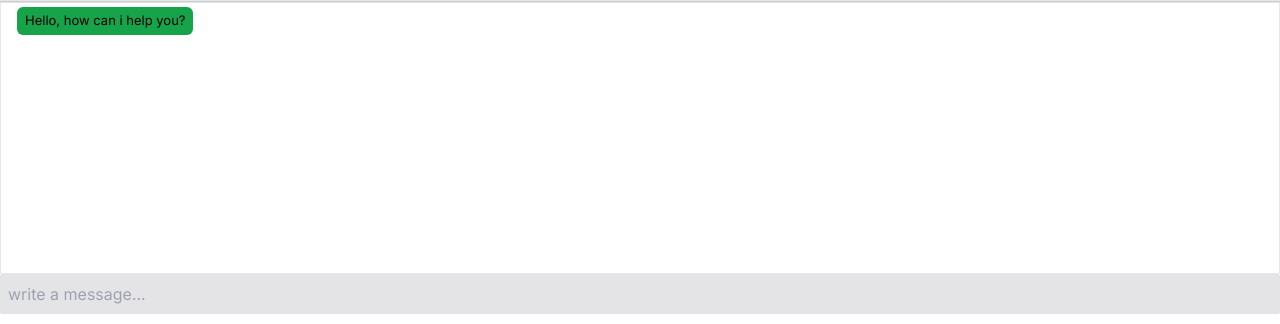
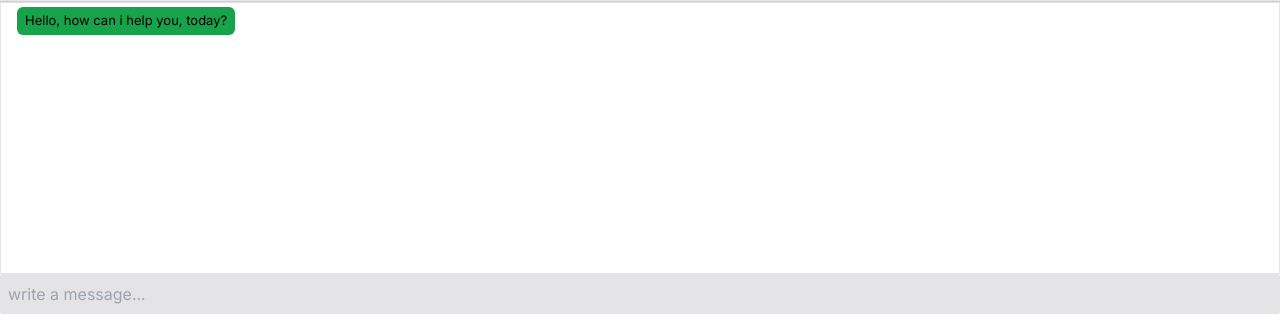
Before and after one commit to piyushhsainii/openai-chatbot-store, a Next.js app: page /ChatInput in a window 1280 px wide. Shown: the top 324 px of the page. Built offline with nearby package versions, Linux system fonts and the light colour scheme; no server answers.

Commit message:
Data persist successfull

```diff
--- a/app/ChatInput/page.tsx
+++ b/app/ChatInput/page.tsx
@@ -1,12 +1,13 @@
 'use client';
 import { cn } from '@/lib/utils';
-import { useMutation, useMutationState } from '@tanstack/react-query';
+import { useMutation } from '@tanstack/react-query';
 import { nanoid } from 'nanoid';
-import { FC, HTMLAttributes, useEffect, useState } from 'react';
+import { FC, HTMLAttributes,useState } from 'react';
 import TextareaAutosizeProps from 'react-textarea-autosize';
 import { GoogleGenerativeAI } from '@google/generative-ai';
-import { chatbotPrompt } from "@/app/helpers/constants/chatbotPrompt"
-import { Item } from '@radix-ui/react-accordion';
+import { chatbotPrompt } from '@/app/helpers/constants/chatbotPrompt';
+import { text } from '@/lib/atom';
+import { useRecoilState } from 'recoil';
 
 interface ChatInput extends HTMLAttributes<HTMLDivElement> {}
 interface Message {
@@ -27,12 +28,14 @@ const ChatInput: FC<ChatInput> = ({ className, ...props }) => {
   if (!NEXT_PUBLIC_API_KEY) throw new Error('Could not fetch api key');
   // instantiate
   const genAI = new GoogleGenerativeAI(NEXT_PUBLIC_API_KEY);
-
+  const [ final, setText2 ] = useRecoilState(text)
   const [message, setMessage] = useState<string>('');
-  const [text, setText] = useState<History[]>([{
-    role:'model',
-    parts:'Hello, how can i help you?'
-  }])
+  const [textMessage, setText] = useState<History[]>([
+    {
+      role: 'model',
+      parts: 'Hello, how can i help you?',
+    },
+  ]);
 
   const {
     isSuccess,
@@ -48,12 +51,12 @@ const ChatInput: FC<ChatInput> = ({ className, ...props }) => {
         history: [
           {
             role: 'user',
-            parts:prompt
+            parts: prompt,
           },
           {
             role: 'model',
-            parts:'OK'
-          }
+            parts: 'OK',
+          },
         ],
         generationConfig: {
           maxOutputTokens: 300,
@@ -61,42 +64,72 @@ const ChatInput: FC<ChatInput> = ({ className, ...props }) => {
       });
 
       const msg = {
-        role:'user',
-        parts : message.text,
+        role: 'user',
+        parts: message.text,
       };
       const result = await chat.sendMessageStream(msg.parts);
-      setText(prev=>[...prev,msg as History]);
+      setText((prev) => [...prev, msg as History]);
+      setText2((prev) => [...prev, msg as History]);
       let textMess = {
-        role:'model',
-        parts:''
-      }
+        role: 'model',
+        parts: '',
+      };
+
       for await (const chunk of result.stream) {
         const chunkText = {
-          role:'model',
-          parts:chunk.text()
-        }
+          role: 'model',
+          parts: chunk.text(),
+        };
         textMess.parts += chunkText.parts;
       }
-      setText(prev=>[...prev,textMess as History])
+      setText((prev) => [...prev, textMess as History]);
+      setText2((prev) => [...prev, textMess as History]);
+      setMessage('')
     },
-  });
-  useEffect(()=>{
-  },[text])
+    onError:()=>{
+      let ErrorMess = {
+        role: 'model',
+        parts: 'Something went wrong',
+      };
+      setText((prev) => [...prev, ErrorMess as History]);
+    },
+  })
+
+  // if(isPending) {
+  //   let ErrorMess = {
+  //       role: 'model',
+  //       parts: '...',
+  //     };
+  //     setText((prev) => [...prev, ErrorMess as History]);;
+  //   return
+  // }
+
   return (
     <div {...props} className={cn('border-t border-zinc-300', className)}>
       <div className=' flex-1 overflow-hidden border-none outline-none'>
-        <div className=' h-[17rem]   border border-gray-200 overflow-y-auto ' >
-        {
-        text.map((text)=>(
-          <div className={``}>
-             <div className={` ${text.role==='model' ? 'flex justify-start px-2 mx-2 my-1 text-[13px]  ' : 'flex justify-end p-2  mx-2 my-1 text-[13px]  rounded-md '}`}>
-              <div className={`break-words px-2 max-w-[270px]  py-1  rounded-md  ${text.role==='model' ? 'bg-green-600 ' : 'bg-blue-500 text-slate-100' } `} >
-               {text.parts}
+        {/* messages */}
+        <div className=' h-[17rem]   border border-gray-200 overflow-y-auto '>
+          {final.map((text) => (
+            <div className={``}>
+              <div
+                className={` ${
+                  text.role === 'model'
+                    ? 'flex justify-start px-2 mx-2 my-1 text-[13px]  '
+                    : 'flex justify-end p-2  mx-2 my-1 text-[13px]  rounded-md '
+                }`}
+              >
+                <div
+                  className={`break-words px-2 max-w-[270px]  py-1  rounded-md  ${
+                    text.role === 'model'
+                      ? 'bg-green-600 '
+                      : 'bg-blue-500 text-slate-100'
+                  } `}
+                >
+                  {text.parts}
+                </div>
               </div>
-             </div>
-          </div>
-        ))
-        }
+            </div>
+          ))}
         </div>
         <TextareaAutosizeProps
           autoFocus
--- a/app/layout.tsx
+++ b/app/layout.tsx
@@ -4,6 +4,7 @@ import "./globals.css";
 import CHAT from "./Chat/page";
 import { ThemeProvider } from "./theme-provider";
 import Provider from "@/components/ui/Provider";
+import  RecoilProvider  from '../lib/RecoilProvider'
 
 const inter = Inter({ subsets: ["latin"] });
 
@@ -19,6 +20,7 @@ export default function RootLayout({
 }>) {
   return (
     <html lang="en">
+    <RecoilProvider>
         <Provider>
           <body className={inter.className}>
             <ThemeProvider
@@ -32,6 +34,8 @@ export default function RootLayout({
             </ThemeProvider>
           </body>
         </Provider>
+    </RecoilProvider>
+
     </html>
   );
 }
--- a/lib/Provider.ts
+++ /dev/null
@@ -1,6 +0,0 @@
-import { createContext } from 'react';
-
-export const Text = createContext([{
-    role:'model',
-    parts:'Hello, how can i help you?'
-  }]);
--- /dev/null
+++ b/lib/RecoilProvider.tsx
@@ -0,0 +1,13 @@
+"use client"
+import React, { Children } from 'react'
+import { RecoilRoot } from 'recoil'
+
+const RecoilProvider = ({ children }: { children: React.ReactNode }) => {
+  return (
+    <RecoilRoot>
+        {children}
+    </RecoilRoot>
+  )
+}
+
+export default RecoilProvider
--- /dev/null
+++ b/lib/atom.tsx
@@ -0,0 +1,9 @@
+import { atom } from "recoil"
+
+export const text = atom({
+    key:'text',
+    default:[{
+        role:'model',
+        parts:"Hello, how can  i help you, today?"
+    }]
+})
--- a/package.json
+++ b/package.json
@@ -24,6 +24,7 @@
     "react": "^18",
     "react-dom": "^18",
     "react-textarea-autosize": "^8.5.3",
+    "recoil": "^0.7.7",
     "tailwind-merge": "^2.2.1",
     "tailwindcss-animate": "^1.0.7",
     "zod": "^3.22.4"
```
Also changed, not shown: app/Chat/page.tsx (+16 -12 lines), lib/Provider.tsx (added, +21 -0 lines), 1 other file (tests, documents, lock files or other folders). Lines whose indentation alone changed are shown as unchanged.
